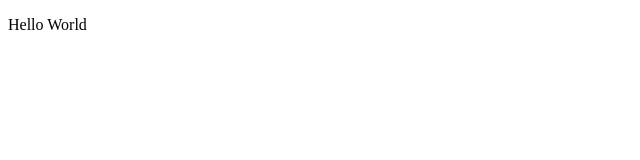
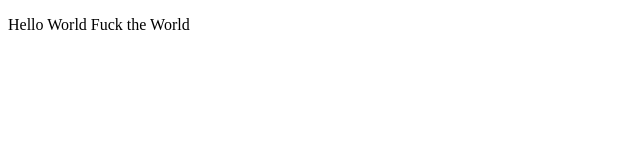
Before and after one commit to Dev-Shubham-Mane/test, a plain HTML site: page index.html in a window 1280 px wide. Shown: the whole page, without its empty margins (0-640 px from the left). Drawn offline with Linux system fonts and the light colour scheme.

Commit message:
Update index.html

```diff
--- a/index.html
+++ b/index.html
@@ -6,6 +6,6 @@
     <title>Qr Code Generator</title>
 </head>
 <body>
-    <p> Hello World</p>
+    <p> Hello World Fuck the World</p>
 </body>
 </html>
```
